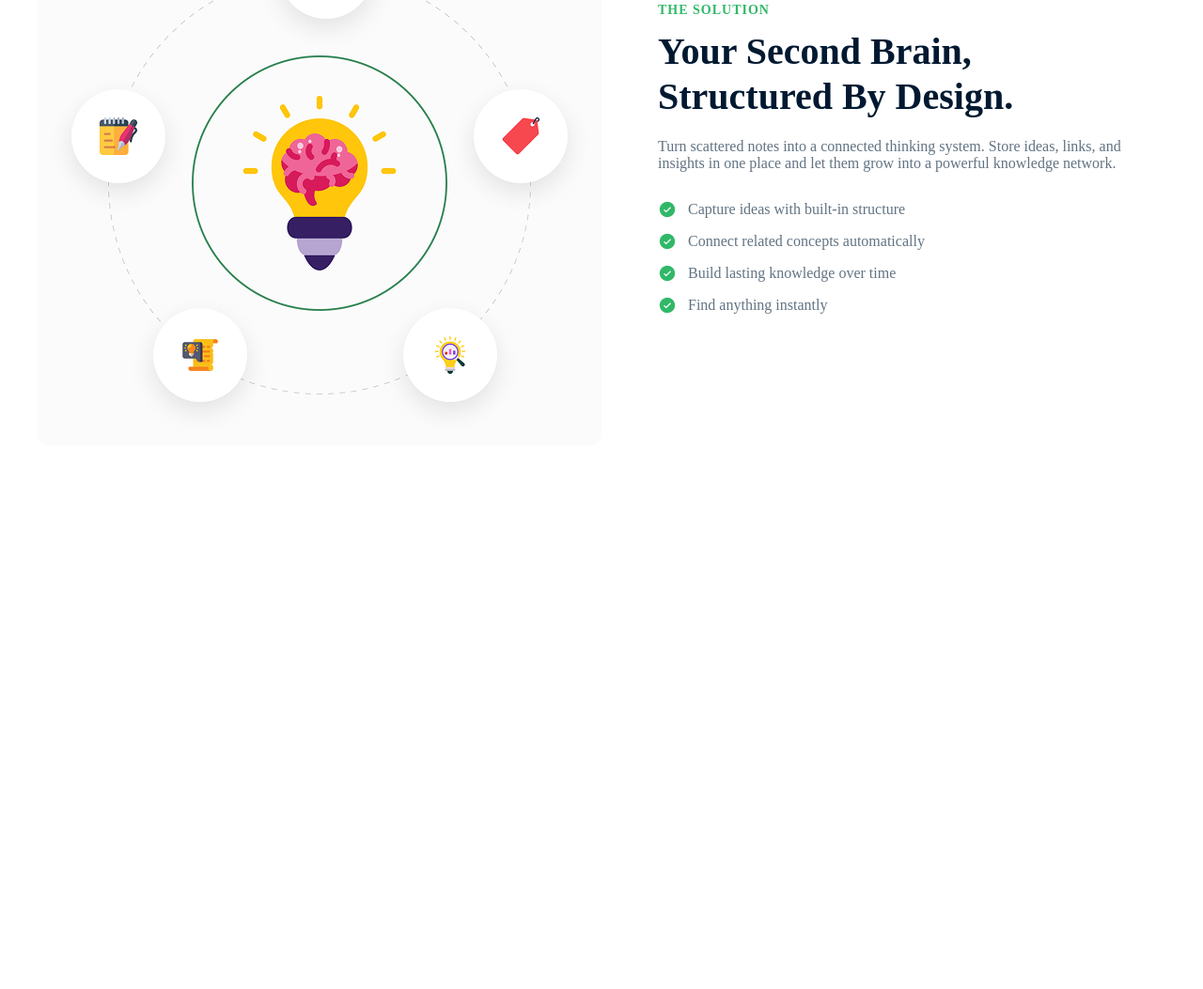
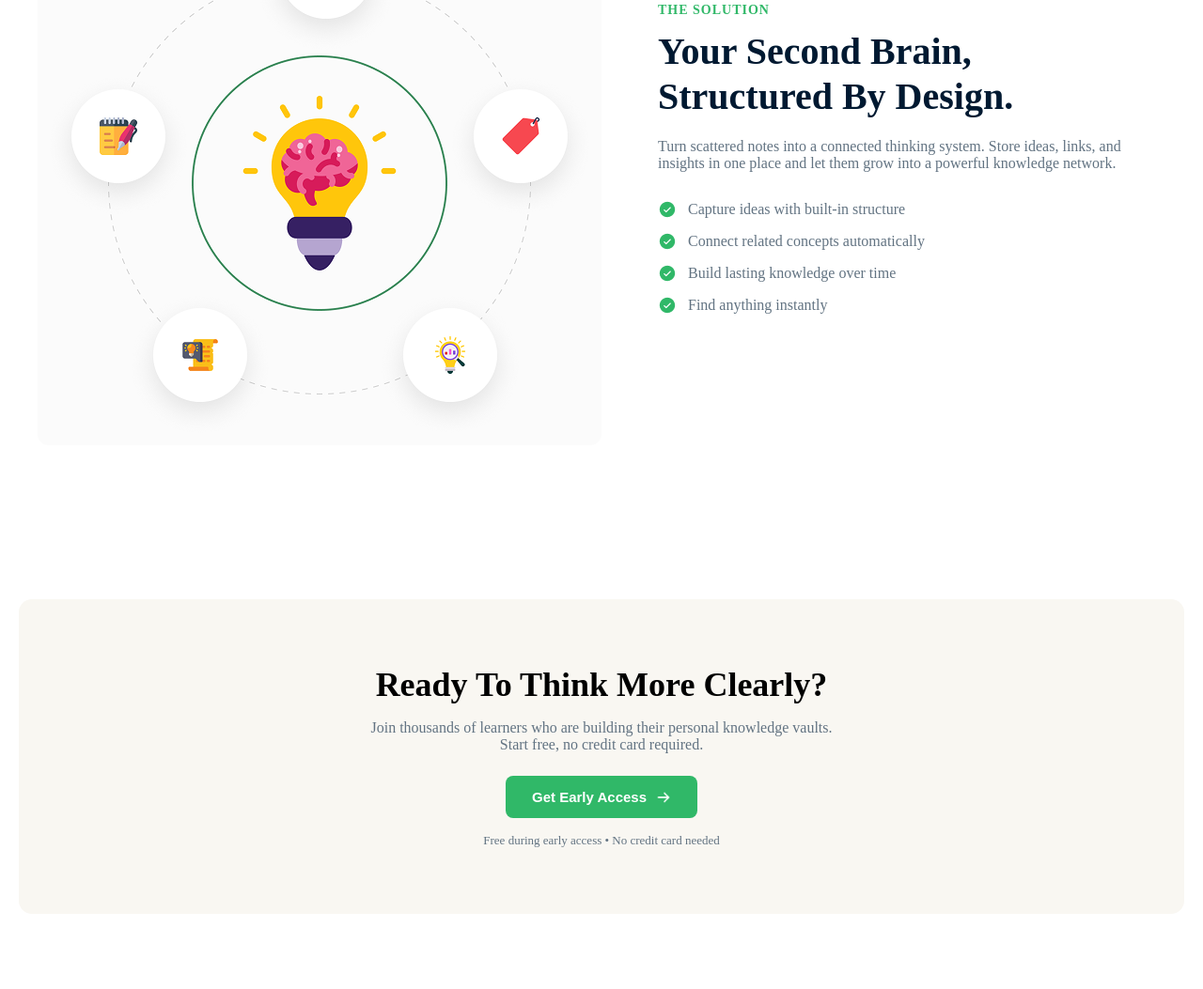
Before and after one commit to Rabiul-Sujon/B13-A01-Knowledge-Vault, a plain HTML site: page index.html in a window 1280 px wide. Shown: the part 1594-2647 px from the top of the page at 94% size. Before the commit the page ends 2152 px from the top, so only its background shows below. Drawn offline with Linux system fonts and the light colour scheme.

Commit message:
early access section done by following the sample design

```diff
--- a/index.html
+++ b/index.html
@@ -149,6 +149,29 @@
 
   </div>
 </section>
+<!-- early access section -->
+ <section id="early-access-section">
+  <div class="early-access-container">
+
+    <h2>Ready To Think More Clearly?</h2>
+
+    <p class="subtitle">
+      Join thousands of learners who are building their personal knowledge vaults.<br> Start free, no credit card required.
+    </p>
+    <button class="early-btn">
+      Get Early Access
+      <img src="./resources/ArrowRight.png" alt="arrow icon">
+    </button>
+
+    <p class="bottom-text">
+      Free during early access &bull; No credit card needed
+    </p>
+
+  </div>
+</section>
+
+
+
 
 
 
--- a/styles/style.css
+++ b/styles/style.css
@@ -33,13 +33,15 @@
     color: #000000;
 }
 .early-access-btn{
-    border: none;
+     border: none;
     border-radius: 4px;
     padding: 12px 16px;
     background-color: #30B868;
     color: #FFFFFF;
     font-weight: 550;
 }
+
+
 
 /* hero section */
 #hero-section{
@@ -52,7 +54,7 @@
     align-items: center;
 }
 #hero-section .hero-container{
-    max-width: 720px;
+    max-width: 1200px;
     margin-left: 0 auto;
     text-align: center;
     color: #FFFFFF;
@@ -236,8 +238,59 @@
   font-size: 16px;
   color: #627382;
 }
-
 .feature-list img {
   width: 20px;
   height: 20px;
 }
+
+/* early access section */
+#early-access-section {
+  padding: 80px 20px;
+  background: #ffffff;
+}
+
+.early-access-container {
+  max-width: 1200px;
+  margin: auto;
+  background: #f9f7f2;
+  border-radius: 14px;
+  padding: 70px 20px;
+  text-align: center;
+}
+
+.early-access-container h2 {
+  font-size: 36px;
+  color:#000000;
+  margin-bottom: 16px;
+}
+
+.subtitle {
+  font-size: 16px;
+  color:#627382;
+  margin-bottom: 24px;
+}
+
+.early-btn {
+  display: inline-flex;
+  align-items: center;
+  gap: 10px;
+  background:#30B868;
+  color: #ffffff;
+  border: none;
+  padding: 14px 28px;
+  border-radius: 8px;
+  font-size: 15px;
+  font-weight: 600;
+  cursor: pointer;
+}
+
+.early-btn img {
+  width: 16px;
+  height: 16px;
+}
+
+.bottom-text {
+  margin-top: 16px;
+  font-size: 13px;
+  color: #627382;
+}
```
